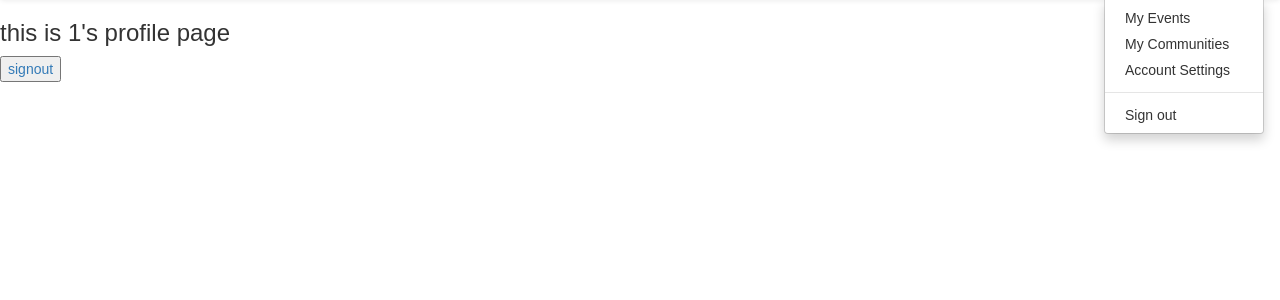
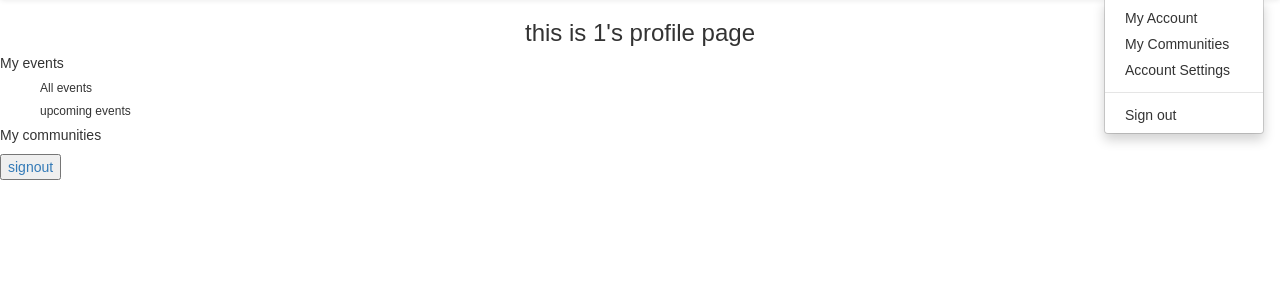
Before and after one commit to mswis731/CU-Events, a Flask app: template app/templates/profile.html in a window 1280 px wide, after a click that opens the changed part. Shown: the part 52-352 px from the top of the page. Run offline with Flask 2, Linux system fonts and the light colour scheme; the template is opened without the code that fills it, so the values that code supplies are empty; the visitor is signed in with stand-in values (Sample User, id 1); some libraries are stand-ins or nearby versions; some web fonts are replaced.

Commit message:
profile page changes

```diff
--- a/app/templates/events.html
+++ b/app/templates/events.html
@@ -40,7 +40,7 @@
 
 <div class="container">
 	{% if events|length > 0 %}
-	<div class="row" style="float: right;">
+	<div class="row">
 		<div class="[ col-xs-12 col-sm-offset-2 col-sm-8 ]">
 			<ul class="event-list">
 				{% for event in events %}
--- a/app/templates/navbar.html
+++ b/app/templates/navbar.html
@@ -67,7 +67,7 @@
         	<li class="dropdown">
           	<a href="#" class="dropdown-toggle" data-toggle="dropdown" role="button" aria-haspopup="true" aria-expanded="false">{{ session.username }} <span class="caret"></span></a>
           	<ul class="dropdown-menu">
-            	<li><a href="#">My Events</a></li>
+            	<li><a href="/profile">My Account</a></li>
             	<li><a href="#">My Communities</a></li>
             	<li><a href="#">Account Settings</a></li>
             	<li role="separator" class="divider"></li>
--- a/app/templates/profile.html
+++ b/app/templates/profile.html
@@ -1,6 +1,15 @@
 {% extends 'navbar.html' %}
 {% block content %}
-<h3> this is {{session['username']}}'s profile page</h3>
+<h3 style="text-align: center"> this is {{session['username']}}'s profile page</h3>
+<h5> My events </h5>
+<ul>
+	<h6> All events </h6>
+	<h6> upcoming events </h6>
+</ul>
+<h5> My communities </h5>
+
+
 <button><a href = "/signout">signout</a></button>
 
+
 {% endblock %}
```
Also changed, not shown: app/views.py (+8 -2 lines), app/templates/signin.html (line endings or trailing spaces).
